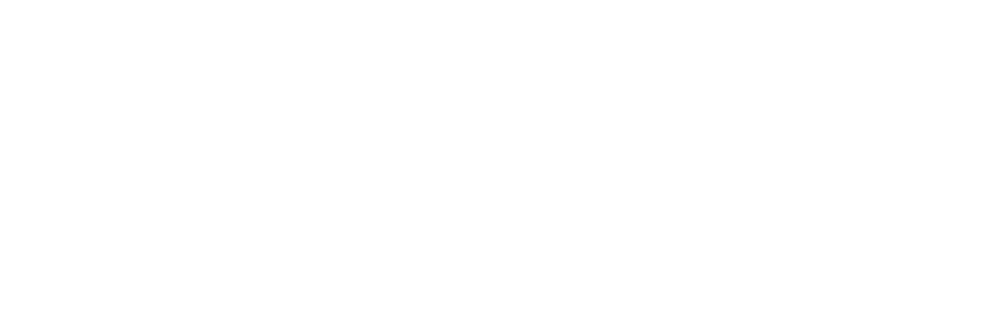
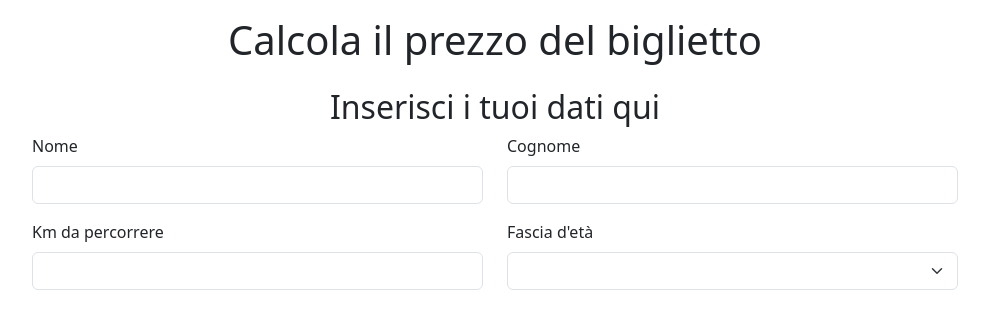
Before and after one commit to fabiodagostino27/js-biglietto-treno-form, a plain HTML site: page index.html in a window 1280 px wide. Shown: the whole page, without its empty margins (145-1134 px from the left). Drawn offline with nearby package versions, Linux system fonts and the light colour scheme.

Commit message:
ADD: form

```diff
--- a/index.html
+++ b/index.html
@@ -8,6 +8,31 @@
     <link rel="stylesheet" href="https://cdn.jsdelivr.net/npm/bootstrap@5.3.3/dist/css/bootstrap.css">
 </head>
 <body>
+    <div class="container">
+        <h1 class="pt-3 text-center">Calcola il prezzo del biglietto</h1>
+        <div class="row justify-content-center my-4">
+            <h2 class="text-center">Inserisci i tuoi dati qui</h2>
+            <form action="" class="col-10">
+                <div class="row row-gap-3">
+                    <div class="col-6">
+                        <label for="name" class="form-label">Nome</label>
+                        <input type="text" class="form-control" id="name" required>
+                    </div>
+                    <div class="col-6">
+                        <label for="surname" class="form-label">Cognome</label>
+                        <input type="text" class="form-control" id="surname" required>
+                    </div>
+                    <div class="col-6">
+                        <label for="km" class="form-label">Km da percorrere</label>
+                        <input type="number" class="form-control" id="km" required></div>
+                    <div class="col-6">
+                        <label for="select" class="form-label">Fascia d'età</label>
+                        <select class="form-select " id="select"></select>
+                    </div>
+                </div>
+            </form>
+        </div>
+    </div>
 
     <script src="./main.js"></script>
 </body>
```
